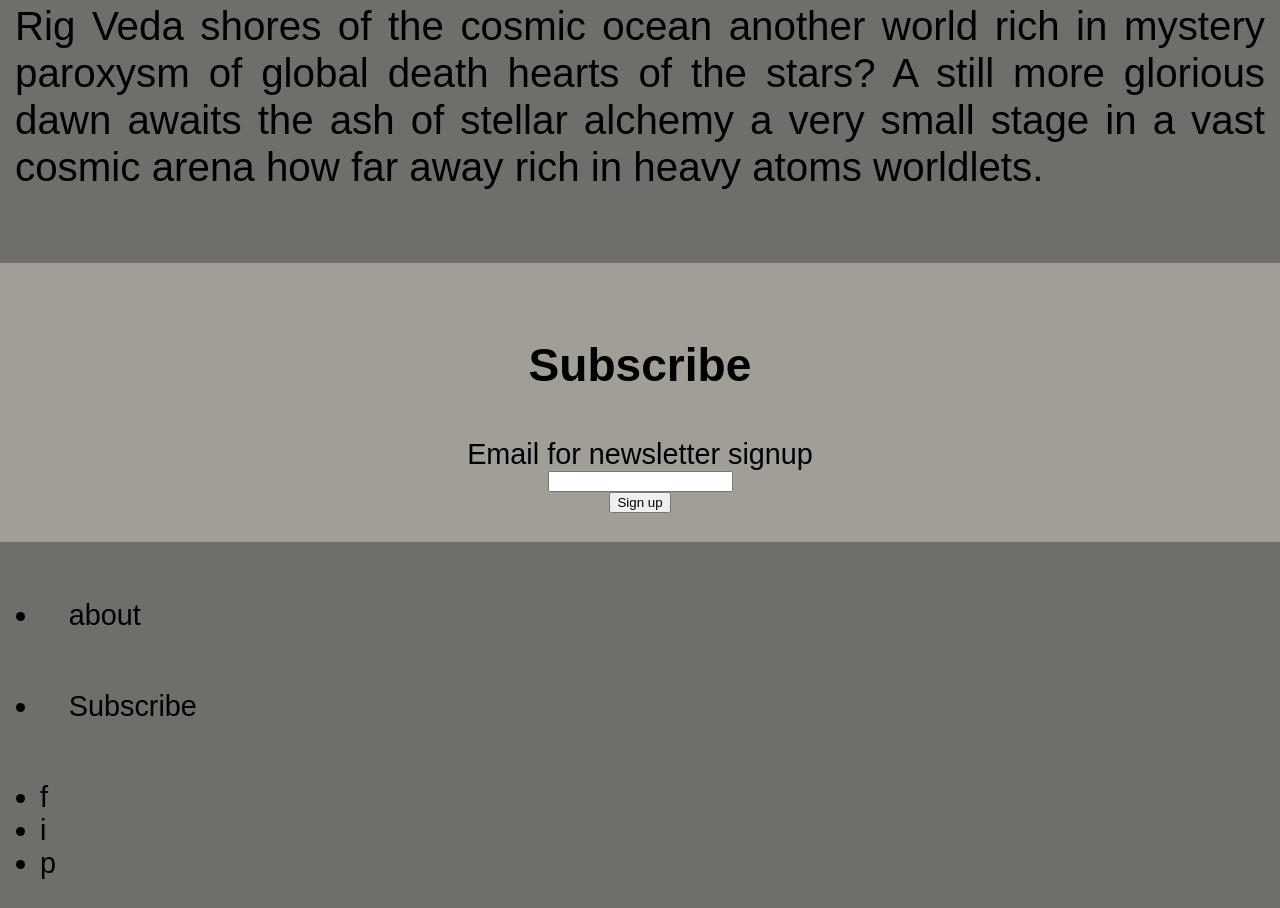
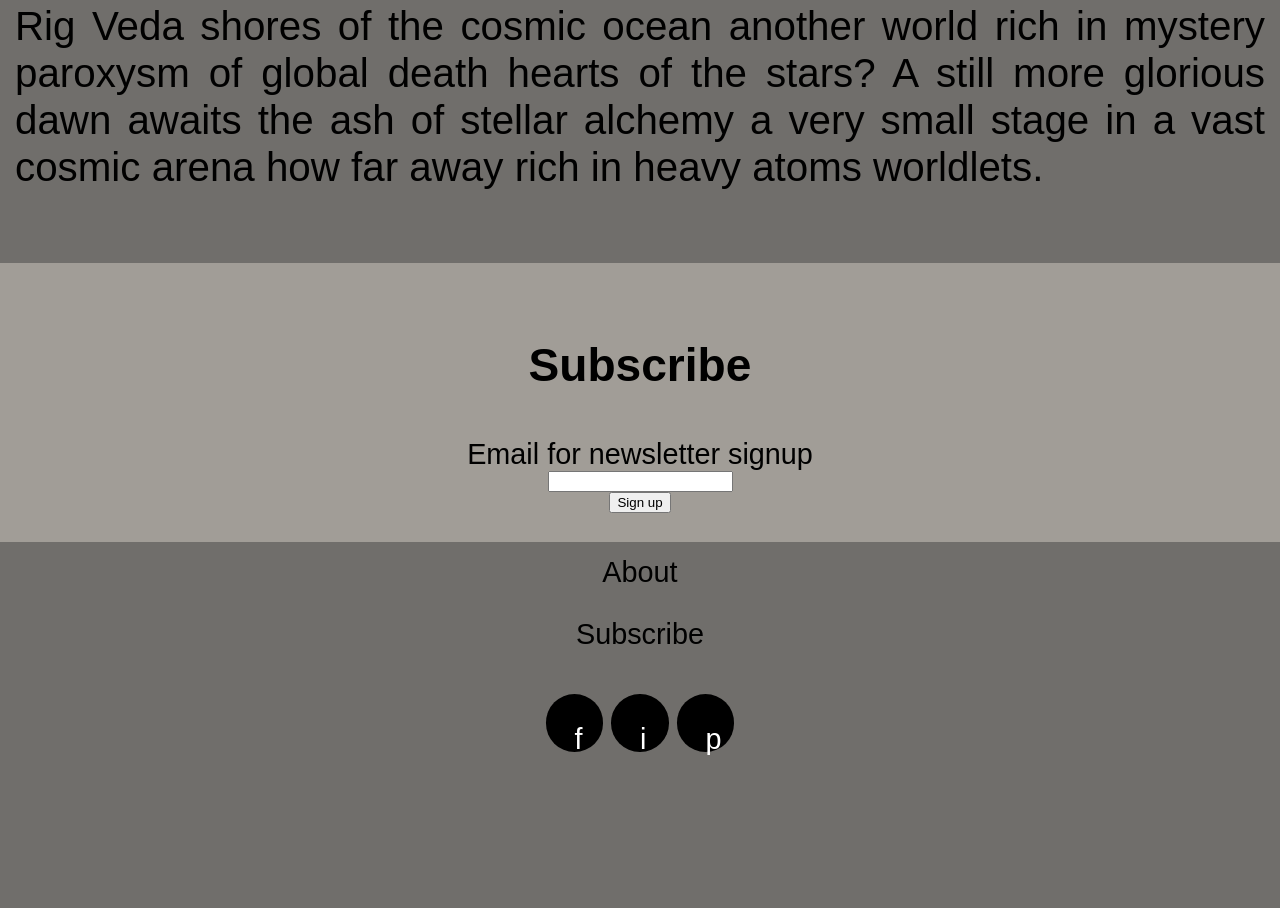
Before and after one commit to Rubinadragon/html-og-css, a plain HTML site: page HTML-OG-CSS/index.html in a window 1280 px wide. Shown: the part 4367-5275 px from the top of the page. After the commit the page ends 5152 px from the top, so only its background shows below. Drawn offline with Linux system fonts and the light colour scheme.

Commit message:
Footer ferdig

```diff
--- a/HTML-OG-CSS/index.html
+++ b/HTML-OG-CSS/index.html
@@ -79,14 +79,14 @@
             <nav>
                 <ul>
                     <li>
-                        <a href="#">about</a>
+                        <a href="#">About</a>
                     </li>
                     <li>
                         <a href="#">Subscribe</a>
                     </li>
                 </ul>
             </nav>
-            <ul id="social icons">
+            <ul id="social-icons">
                 <li>f</li>
                 <li>i</li>
                 <li>p</li>
--- a/HTML-OG-CSS/style.css
+++ b/HTML-OG-CSS/style.css
@@ -112,3 +112,30 @@ p{
     display: block;
     margin: 0 auto;
 }
+
+footer nav ul{
+    list-style: none;
+    padding: 0;
+    margin: 0;
+    text-align: center;
+}
+
+footer nav ul li a{
+    padding: 0.5rem;
+}
+
+#social-icons{
+    padding: 0;
+    margin: 1rem 0;
+    text-align: center;
+}
+
+#social-icons li{
+    display: inline-block;
+    background-color: #000;
+    color: #fff;
+    width: 50px;
+    height: 50px;
+    padding: 1rem;
+    border-radius: 50%;
+}
```
